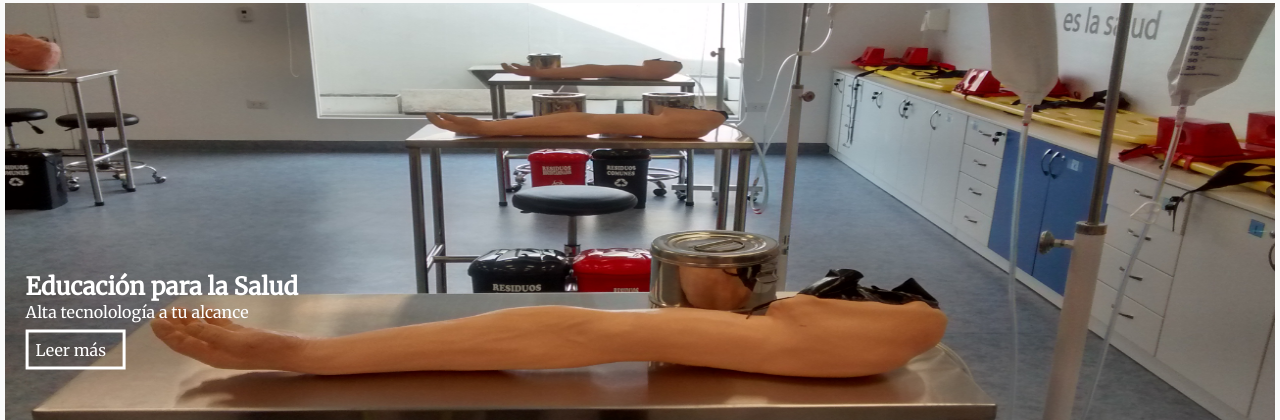
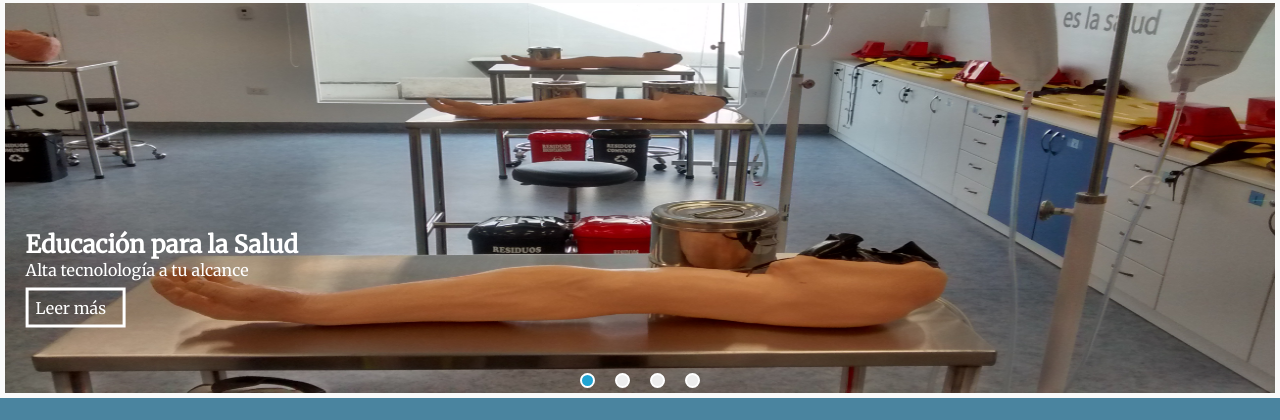
Before and after one commit to luisjosecasana/edutec, a plain HTML site: page index.html in a window 1280 px wide. Shown: the part 132-552 px from the top of the page. Drawn offline with Linux system fonts and the light colour scheme.

Commit message:
ajuste css

```diff
--- a/css/banner.css
+++ b/css/banner.css
@@ -83,13 +83,13 @@
 	border: 2px solid white;
 }
 
-@media (min-width: 500px) {
+@media (min-width: 659px) {
 	#banner {
 		position: relative;
 	}
 	#banner ul {
 		width: 100%;
-		height: 460px;
+		height: 400px;
 	}
 	#banner .contenedor {
 		top: 70%;
@@ -97,7 +97,7 @@
 	}
 }
 
-@media (max-width: 500px) {
+@media (max-width: 659px) {
 	#banner .contenedor {
 		position: absolute;
 		top: 60%;
--- a/css/estilos.css
+++ b/css/estilos.css
@@ -87,7 +87,7 @@ footer .pie {
 	color: #fff;
 }
 
-@media (max-width: 480px) {
+@media (max-width: 658px) {
 
 	form {
 		width: 100%;
@@ -95,7 +95,7 @@ footer .pie {
 	}
 }
 
-@media (min-width: 500px) {
+@media (min-width: 659px) {
 	#registro {
 		width: 100%;
 		background: #8AA9BE;
--- a/css/menu.css
+++ b/css/menu.css
@@ -80,7 +80,7 @@ header label {
 		display: none;
 	}
 }
-@media (max-width: 500px) {
+@media (max-width: 659px) {
 	header label {
 		display: block;
 	}
@@ -92,7 +92,7 @@ header label {
 	}
 }
 
-@media (min-width: 500px) {
+@media (min-width: 659px) {
 	#buscador {
 		width: 60%;
 	}
```
